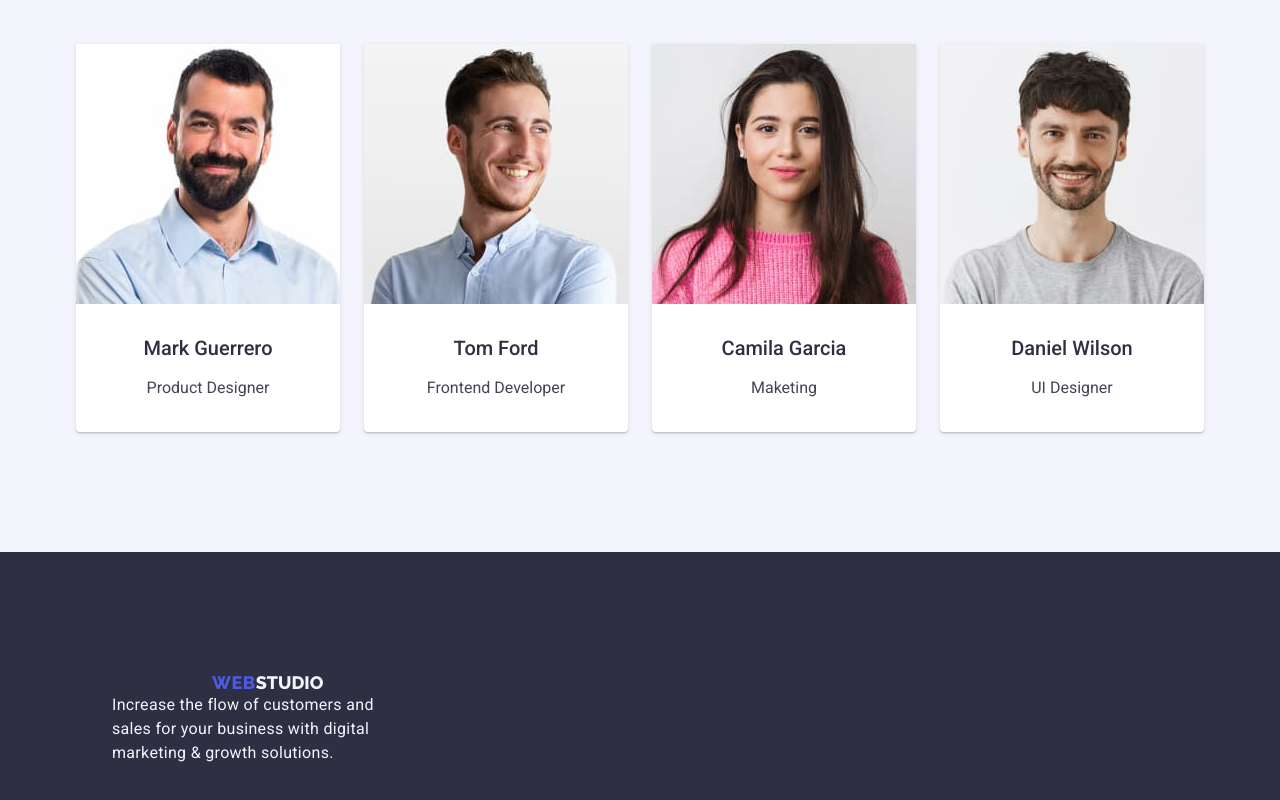
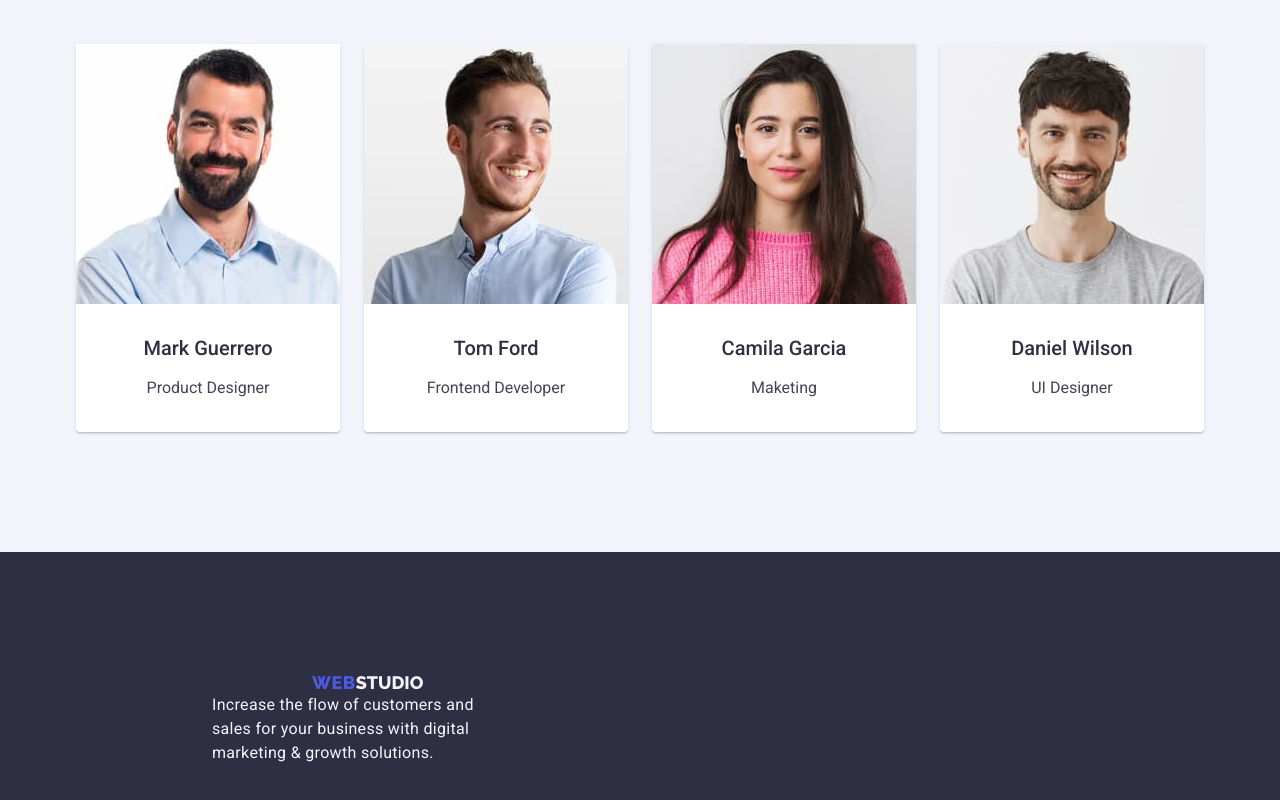
Before and after one commit to Neelkaa96/goit-markup-hw-03, a plain HTML site: page index.html in a window 1280 px wide. Shown: the part 1746-2546 px from the top of the page. Drawn offline with nearby package versions, Linux system fonts and the light colour scheme.

Commit message:
Update styles.css

```diff
--- a/css/styles.css
+++ b/css/styles.css
@@ -300,7 +300,7 @@ h4 > .presentation {
     display: flex;
     flex-direction: column;
     scroll-margin-right: 1240;
-    margin-left: 56px;
+    margin-left: 156px;
 }
 .footer-height {
     max-height: 312px;
```
